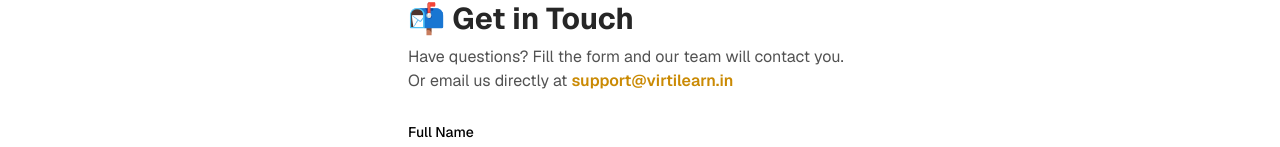
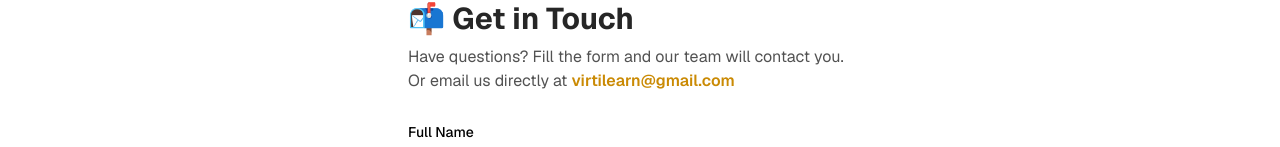
Before and after one commit to virtilearnceo-arch/virtilearn, a Next.js app: page /contact in a window 1280 px wide. Shown: the part 152-299 px from the top of the page. Built offline with nearby package versions, Linux system fonts and the light colour scheme; no server answers; the database is empty.

Commit message:
changed email for contact

```diff
--- a/app/contact/page.tsx
+++ b/app/contact/page.tsx
@@ -44,7 +44,7 @@ export default function ContactPage() {
                     <br />
                     Or email us directly at{" "}
                     <span className="font-semibold text-yellow-600 dark:text-yellow-400">
-                        support@virtilearn.in
+                        virtilearn@gmail.com
                     </span>
                 </p>
 
```
